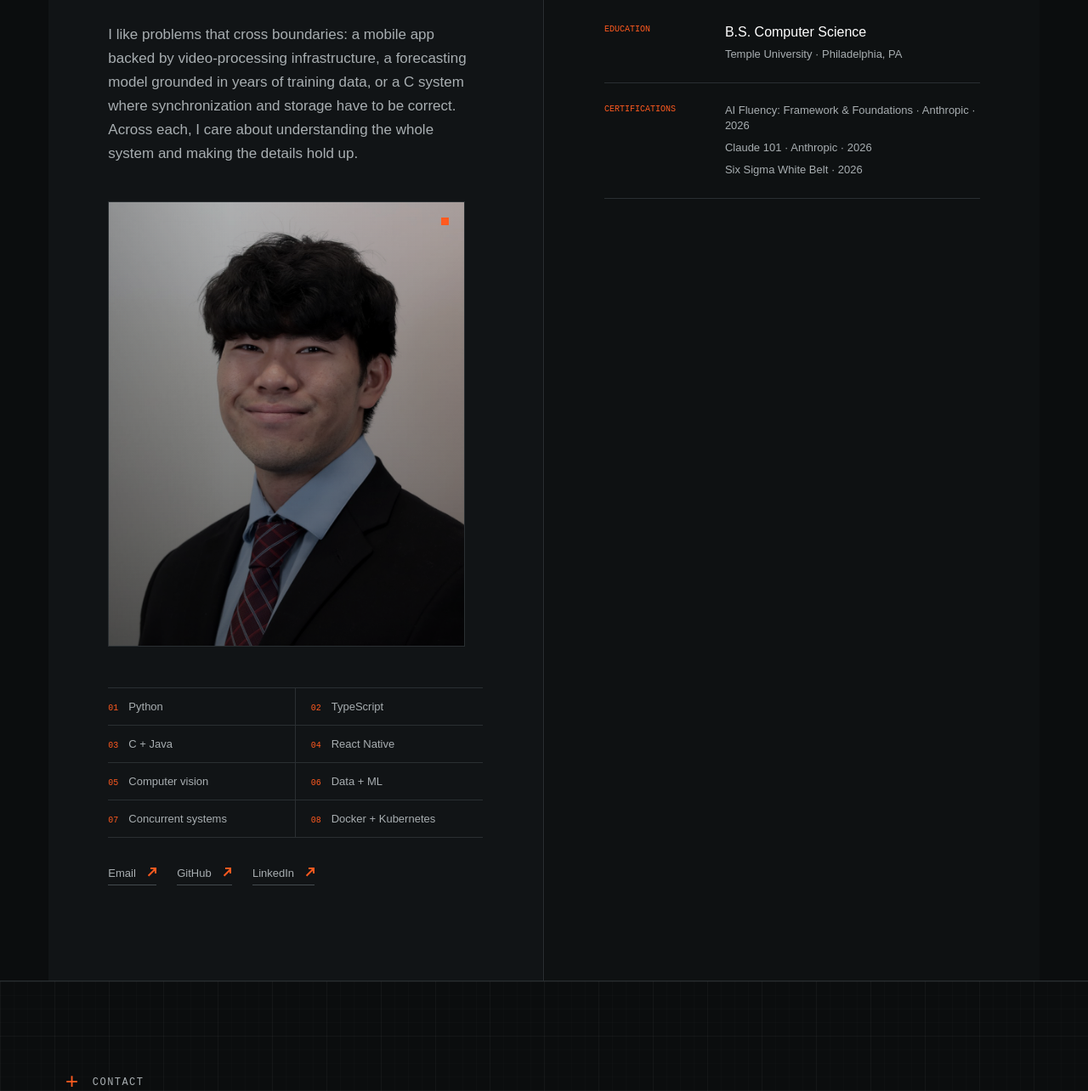
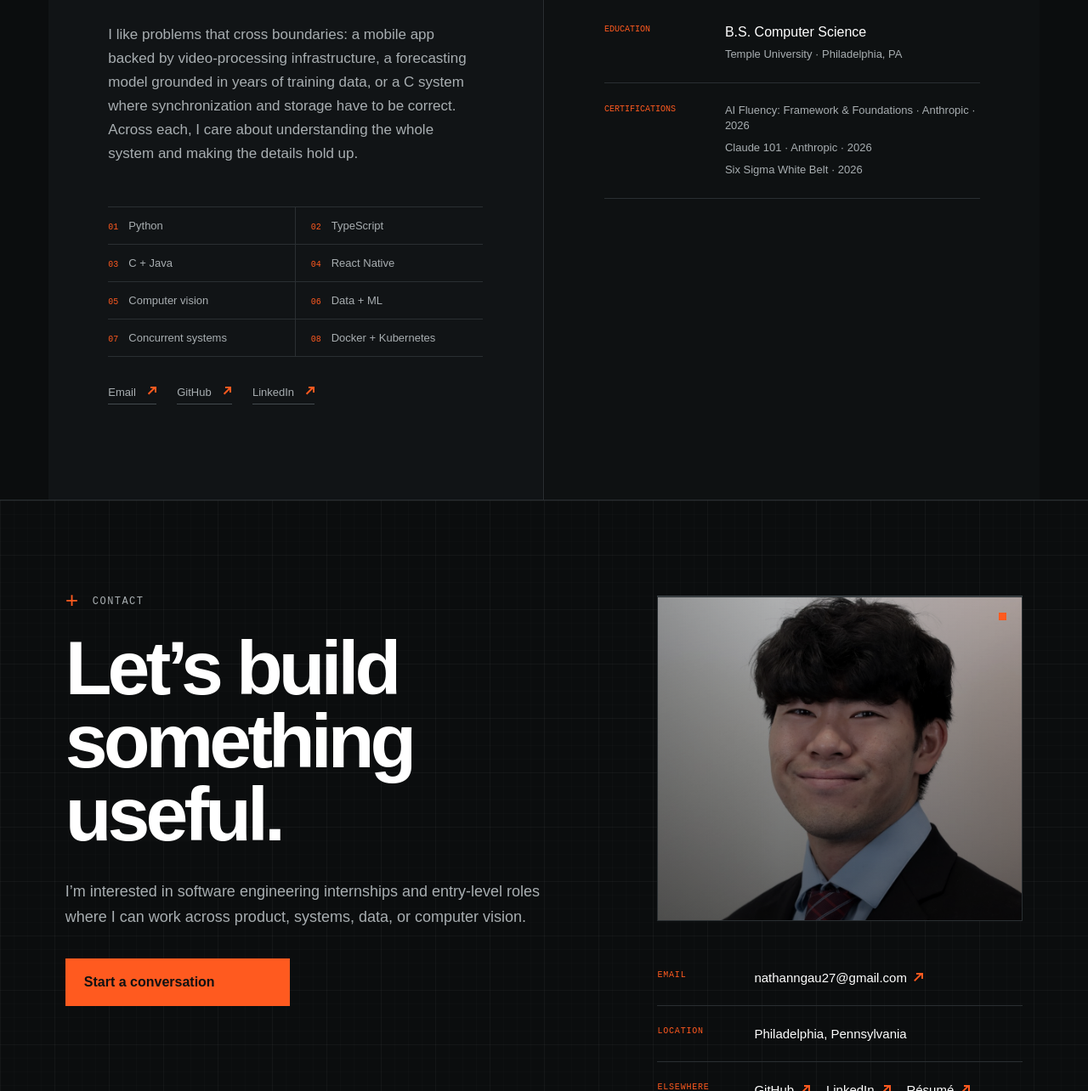
Before and after one commit to NathanN-275/NathanN-275.Portfolio, a website: page index.html in a window 1280 px wide. Shown: the part 4653-5937 px from the top of the page at 85% size. Drawn offline with Linux system fonts and the light colour scheme.

Commit message:
refactor: move headshot into contact card
- What changed: Moved the headshot from the About panel into a contact-card placement above the email details and adjusted the image styling for the wider contact column.

- Why: The contact section had unused space above the email rows, and the portrait works better there as a personal contact card.

- Files/systems affected: Updated index.html and styles.css; reused the existing images/nathan-headshot.jpg asset.

- Testing: Ran npm run build and git diff --check; verified the built dist output contains the contact-card markup and no remaining About headshot markup.

```diff
--- a/index.html
+++ b/index.html
@@ -335,9 +335,6 @@
             storage have to be correct. Across each, I care about understanding the whole system and making
             the details hold up.
           </p>
-          <figure class="headshot-panel">
-            <img src="images/nathan-headshot.jpg" alt="Nathan Ngau headshot" width="960" height="1200">
-          </figure>
           <div class="capability-list">
             <span><i>01</i>Python</span>
             <span><i>02</i>TypeScript</span>
@@ -421,6 +418,9 @@
           </a>
         </div>
         <div class="contact-details">
+          <figure class="contact-card">
+            <img src="images/nathan-headshot.jpg" alt="Nathan Ngau headshot" width="960" height="1200">
+          </figure>
           <div>
             <span>Email</span>
             <a href="mailto:nathanngau27@gmail.com">nathanngau27@gmail.com <span class="arrow-icon arrow-external" aria-hidden="true"></span></a>
--- a/styles.css
+++ b/styles.css
@@ -822,10 +822,10 @@ footer h2 {
   font-size: 21px;
 }
 
-.headshot-panel {
+.contact-card {
   position: relative;
-  max-width: 420px;
-  margin: 42px 0 0;
+  max-width: 520px;
+  margin: 0 0 34px;
   border: 1px solid var(--line);
   background:
     linear-gradient(rgba(255, 90, 31, 0.1) 1px, transparent 1px),
@@ -835,15 +835,15 @@ footer h2 {
   overflow: hidden;
 }
 
-.headshot-panel::before,
-.headshot-panel::after {
+.contact-card::before,
+.contact-card::after {
   content: "";
   position: absolute;
   z-index: 2;
   pointer-events: none;
 }
 
-.headshot-panel::before {
+.contact-card::before {
   inset: 0;
   background:
     linear-gradient(180deg, rgba(8, 10, 11, 0.08), rgba(8, 10, 11, 0.5)),
@@ -851,7 +851,7 @@ footer h2 {
   mix-blend-mode: multiply;
 }
 
-.headshot-panel::after {
+.contact-card::after {
   top: 18px;
   right: 18px;
   width: 9px;
@@ -859,12 +859,12 @@ footer h2 {
   background: var(--orange);
 }
 
-.headshot-panel img {
+.contact-card img {
   display: block;
   width: 100%;
-  height: auto;
-  aspect-ratio: 4 / 5;
+  height: clamp(260px, 30vw, 380px);
   object-fit: cover;
+  object-position: 50% 26%;
   filter: grayscale(0.18) contrast(1.08) brightness(0.82);
 }
 
```
